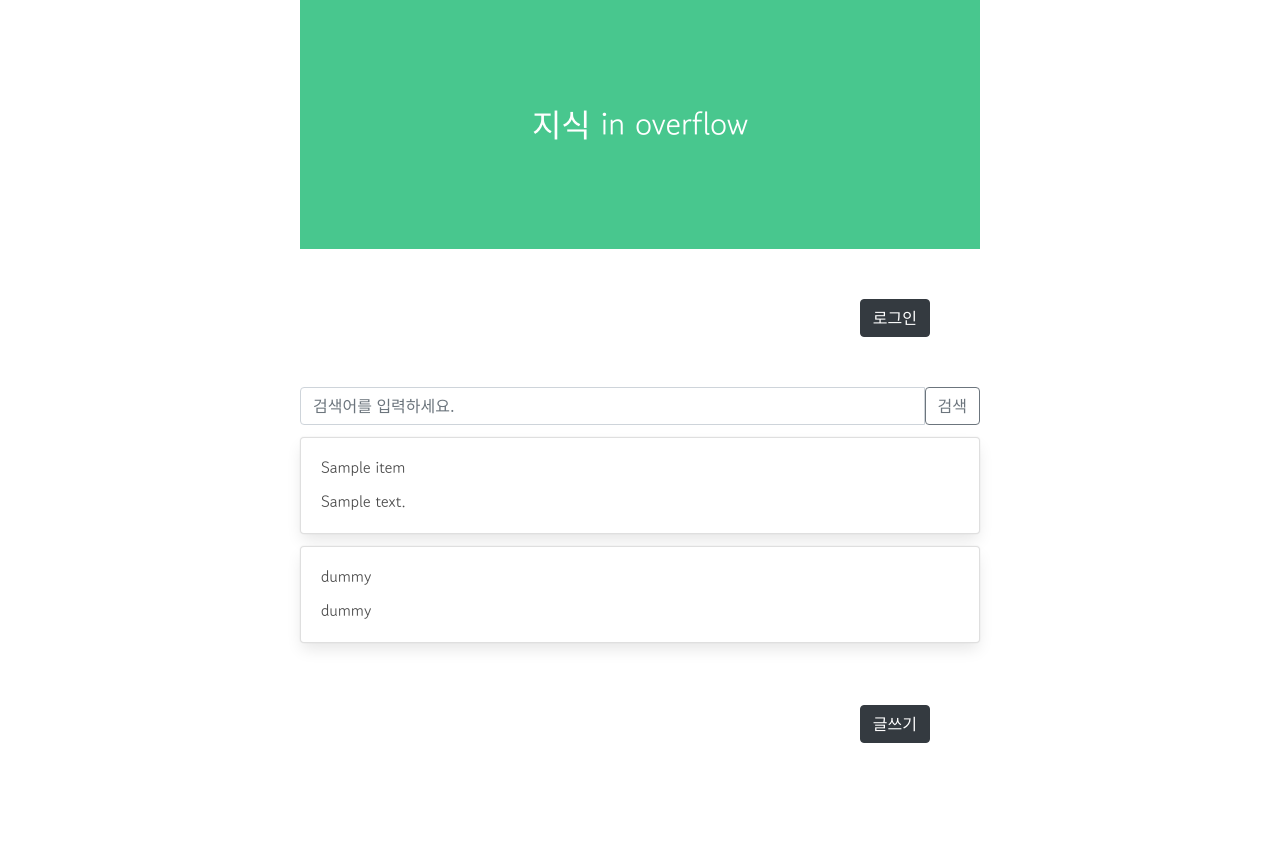
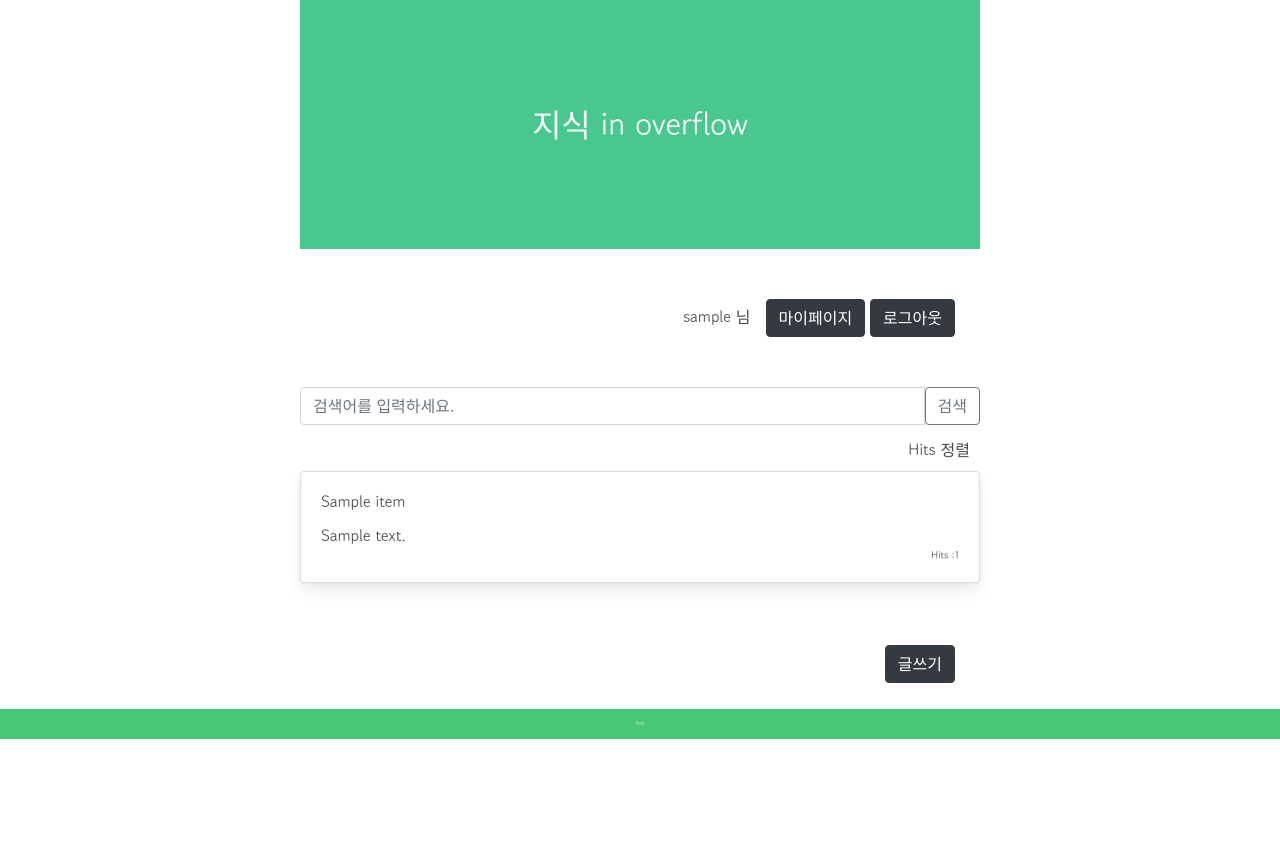
Before and after one commit to keeeeeey/hanghae_1_week, a Flask app: template templates/index.html in a window 1280 px wide. Shown: the part 61-914 px from the top of the page. After the commit the page ends 800 px from the top, so only its background shows below. Run offline with Flask 2, Linux system fonts and the light colour scheme; the template is opened without the code that fills it: most values are stand-ins (such as "Sample title", 1, 10 or a date in 2020); some libraries are stand-ins or nearby versions.

Commit message:
Update index.html

```diff
--- a/templates/index.html
+++ b/templates/index.html
@@ -44,9 +44,21 @@
             justify-content: flex-end;
         }
 
+        .user_nickname {
+            margin: 55px 15px 50px 0;
+
+        }
+
         .loginBtn {
-            margin: 50px;
+            margin: 50px 25px;
+        }
 
+        .mypageBtn {
+            margin: 50px 5px 50px 0;
+        }
+
+        .logoutBtn {
+            margin: 50px 25px 50px 0;
         }
 
         .title_ellipsis {
@@ -75,16 +87,84 @@
             padding: 100px;
         }
 
+        a:visited {
+            color: black;
+            text-decoration: none;
+        }
+
+        a:hover {
+            color: black;
+            text-decoration: none;
+        }
+
+        .view_sort{
+            display:flex;
+            justify-content: flex-end;
+            text-align: center;
+            margin:10px 10px;
+        }
+
+        .view_count {
+            float: right;
+            font-size:10px;
+        }
+
+        .footer{
+             position: fixed;
+             display: flex;
+             justify-content: center;
+             width: 100%; /* 크기지정 */
+             height: 30px;
+             padding: 10px;
+             bottom:0px;
+             background-color: #48c774;
+             color:white;
+             font-size: 5px;
+        }
+
+
     </style>
 
     <script>
-
         function toRead(article_id) {
 
             window.location.href = "/api/read?article_id=" + article_id;
 
         }
 
+        function makeBold(word,title) {
+
+            console.log('word :' + word); //TE
+            console.log('title :' + title);   //test
+
+            let low_word = word.toLowerCase();
+            let low_title = title.toLowerCase();
+
+            let word_length = low_word.length; //2
+            console.log('word_length :' + word_length);
+            let word_index = low_title.search(low_word);//0
+            console.log('word_index :' + word_index);
+            let title_text = title.substr(word_index,word_length).bold(); //<b>t<b>
+            console.log('title text :' + title_text);
+
+            let front_word = title.substr(0,word_index)//''
+            console.log('front_word :' + front_word);
+
+            let back_word = title.substr(word_index + word_length,title.length-1); //~~~~
+            console.log('back_word :' + back_word);
+
+            let full_word = front_word + title_text + back_word;
+            console.log('full_word :' + full_word);
+
+            return full_word;
+
+        }
+
+        function enterkey() {
+            if (window.event.keyCode == 13) {
+                goSearch();
+            }
+        }
 
         function goSearch() {
 
@@ -104,12 +184,15 @@
                         let title = find_list[i]['title']
                         let contents = find_list[i]['contents']
                         let id = find_list[i]['_id']
+                        let count = find_list[i]['count']
+
                         console.log("in for[" + i + "] : " + title + " , " + contents + " , " + id)
 
                         let temp_html = `<div class="card w-100 mb-3">
                                             <div class="card-body article_body" onclick="toRead('${id}')">
-                                                <h5 class="card-title title_ellipsis">${title}</h5>
+                                                <h5 class="card-title title_ellipsis">${makeBold(value,title)}</h5>
                                                 <p class="card-text contents_ellipsis">${contents}</p>
+                                                <p class ="view_count">Hits :<span id="view_counting">${count}</span></p>
                                             </div>
                                          </div>`
 
@@ -137,13 +220,20 @@
 
         function toLogin() {
 
-            if (user_id === "") {
-                alert('로그인이 필요합니다.')
-                window.location.href = "/login";
-            } else {
-                alert('다른 유저로 로그인 하시겠습니까?')
-                document.location.href = "/login";
-            }
+            window.location.href = "/login";
+
+        }
+
+        function toLogout(){
+
+            $.removeCookie('mytoken');
+            window.location.href='/'
+
+        }
+
+        function toMypage() {
+
+            window.location.href = "/api/mypage";
 
         }
 
@@ -158,19 +248,33 @@
     <div class="main_title has-text-centered has-background-success">
         <label class="main_text is-size-3 has-text-white">지식 in overflow</label>
     </div>
-    <div class="div1">
-        <input type="hidden" id="user_id" value="{{ userId }}">
-        <button type="button" class="loginBtn btn btn-dark" onclick="toLogin()">로그인</button>
-    </div>
+
+    {% if userId %}
+
+        <div class="div1">
+            <p class="user_nickname"><span id="user_nickname">{{userNickname}}</span> 님</p>
+            <button type="button" class="mypageBtn btn btn-dark" onclick="toMypage()">마이페이지</button>
+            <button type="button" class="logoutBtn btn btn-dark" onclick="toLogout()">로그아웃</button>
+        </div>
+
+    {% else %}
+
+        <div class="div1">
+            <button type="button" class="loginBtn btn btn-dark" onclick="toLogin()">로그인</button>
+        </div>
+
+    {% endif %}
 
     <div class="search_box">
         <div class="input-group mb-3">
             <input id="searchWords" class="form-control" placeholder="검색어를 입력하세요." aria-label="Recipient's username"
-                   aria-describedby="button-addon2">
+                   aria-describedby="button-addon2" onkeyup="enterkey()">
             <button class="btn btn-outline-secondary" type="button" id="button-addon2" onclick="goSearch()">검색</button>
         </div>
     </div>
-
+    <div class="view_sort">
+        Hits 정렬
+    </div>
     <div id="card_list" class="card_list">
 
         {% if list|length %}
@@ -180,19 +284,37 @@
                     <div class="card-body article_body" onclick="toRead('{{ item._id }}')">
                         <h5 class="card-title title_ellipsis">{{ item.title }}</h5>
                         <p class="card-text contents_ellipsis">{{ item.contents }}</p>
+                        <p class="view_count">Hits :<span id="view_counting">{{ item.count }}</span></p>
                     </div>
                 </div>
 
             {% endfor %}
         {% endif %}
 
+    </div>
+    <div id="pagination" style="display: flex; justify-content: right;">
+        <!-- 페이지네이션을 위한 코드 시작 -->
+        {% if block_start - 1 > 0 %}
+            <a href="{{url_for('homework', page=block_start - 1)}}">[이전]</a>
+        {% endif %}
 
-        <div class="card w-100 mb-3">
-            <div class="card-body">
-                <h5 class="card-title title_ellipsis">dummy</h5>
-                <p class="card-text contents_ellipsis">dummy</p>
-            </div>
-        </div>
+        {% for i in range(block_start, block_end + 1)%}
+            <!-- 데이터가 존재하지 않는 페이지는 화면에 나타내지 않기 위한 조건문 -->
+            {% if i > last_page_num %}
+
+            {% else %}
+                {% if i == page %}
+                    <div class="page-link" style="margin-left: 5px;"><b>{{ i }}</b></div>
+                {% else %}
+                    <a class="page-link" style="margin-left: 5px;" href="{{url_for('homework', page=i)}}">{{ i }}</a>
+                {% endif %}
+            {% endif %}
+        {% endfor %}
+
+        {% if block_end < last_page_num %}
+            <a href="{{url_for('homework', page=block_end + 1)}}">[다음]</a>
+        {% endif %}
+        <!-- 페이지네이션을 위한 코드 끝 -->
     </div>
 
     <div class="div1">
@@ -203,5 +325,8 @@
 
 
 </div>
+<div class = "footer">
+    foot
+</div>
 </body>
 </html>
```
